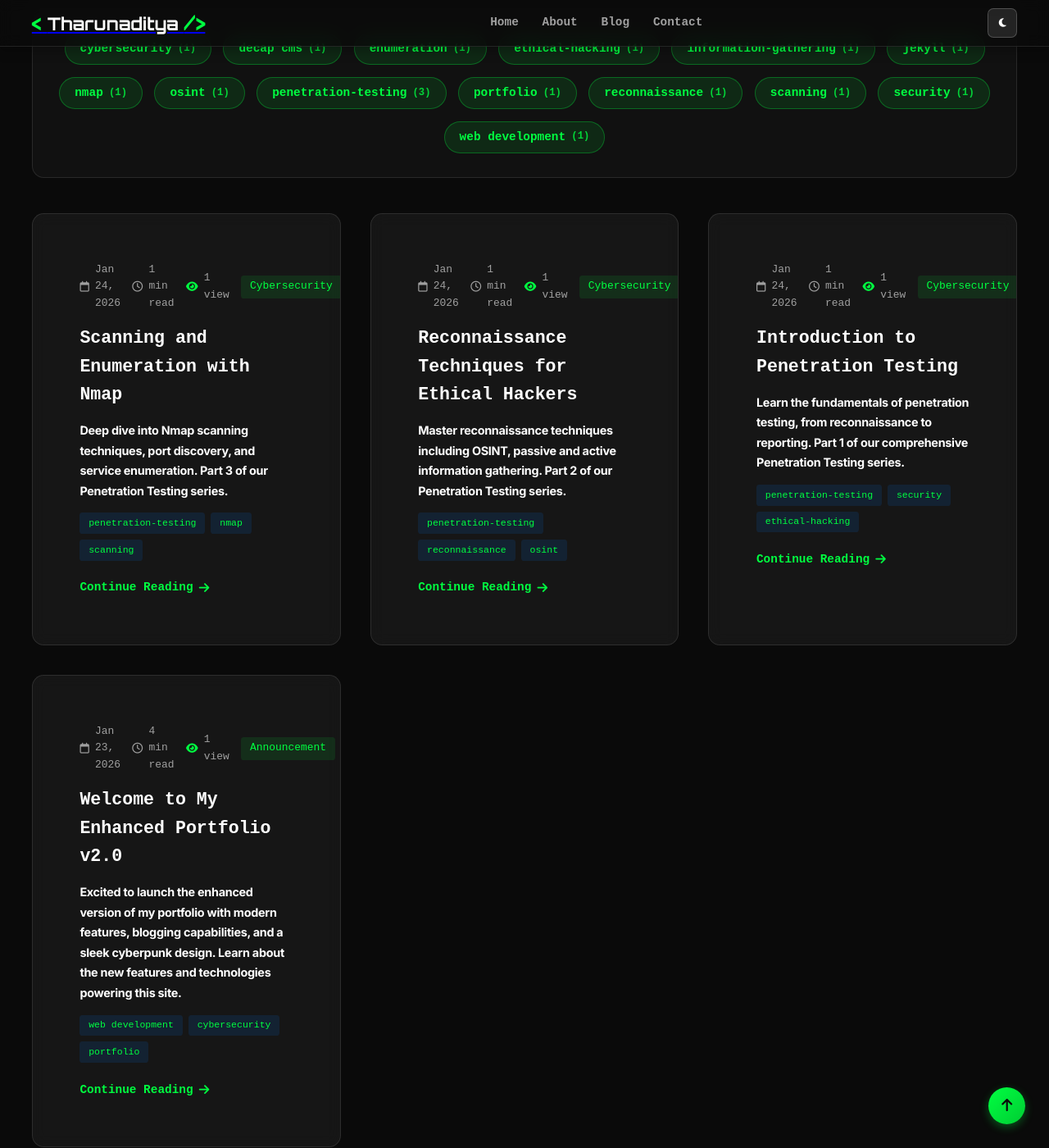
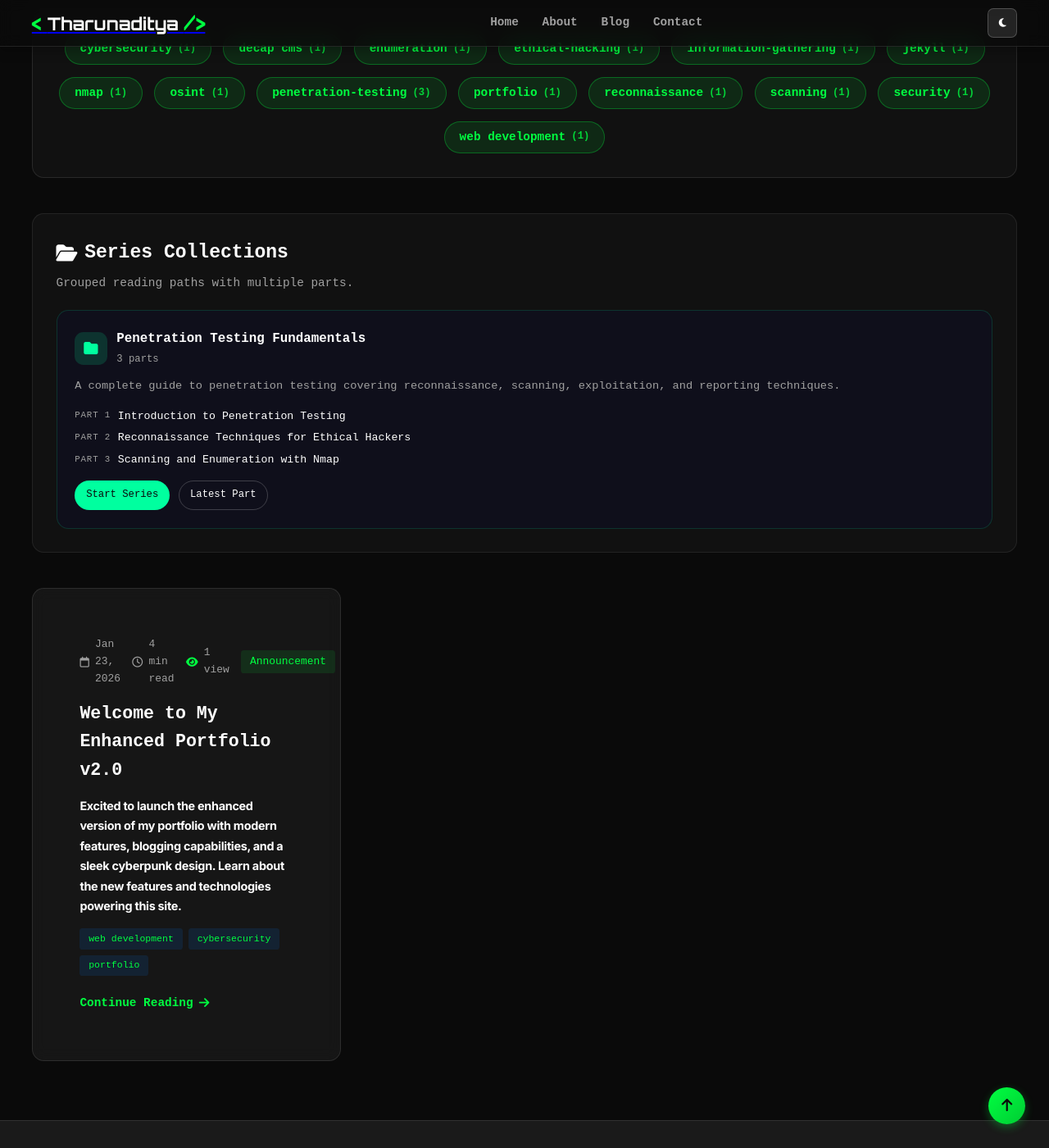
Before and after one commit to Tharunaditya/tharunaditya.github.io, a Jekyll site: the page built from blog/index.html, in a window 1280 px wide and 1400 px high, scrolled down 640 px. Shown: the whole window at 82% size. Built offline with Jekyll 4.4.1, drawn with Linux system fonts in a browser that asks for light colours; nearby versions of some CDN libraries; the list of posts is cut into pages by our own code.

Commit message:
Group series posts into a series shelf on blog index

```diff
--- a/assets/css/blog.css
+++ b/assets/css/blog.css
@@ -193,6 +193,160 @@
     display: grid;
     grid-template-columns: repeat(auto-fill, minmax(350px, 1fr));
     gap: 2.5rem;
+}
+
+/* ============================================
+   SERIES SHELF (Blog Index)
+============================================ */
+.series-shelf {
+    margin: 2rem 0 3rem;
+    padding: 2rem;
+    background: rgba(255, 255, 255, 0.03);
+    border: 1px solid rgba(255, 255, 255, 0.08);
+    border-radius: var(--radius-lg);
+}
+
+.series-shelf-header {
+    display: flex;
+    flex-direction: column;
+    gap: 0.5rem;
+    margin-bottom: 1.5rem;
+}
+
+.series-shelf-header h3 {
+    font-size: 1.6rem;
+    color: var(--text-primary);
+    display: flex;
+    align-items: center;
+    gap: 0.6rem;
+}
+
+.series-shelf-header p {
+    color: var(--text-secondary);
+    margin: 0;
+}
+
+.series-shelf-row {
+    display: grid;
+    grid-template-columns: repeat(auto-fit, minmax(320px, 1fr));
+    gap: 1.5rem;
+}
+
+.series-folder {
+    padding: 1.5rem;
+    border-radius: var(--radius-lg);
+    background: rgba(15, 15, 35, 0.6);
+    border: 1px solid rgba(0, 255, 159, 0.15);
+    transition: transform var(--transition-fast), border-color var(--transition-fast), box-shadow var(--transition-fast);
+}
+
+.series-folder:hover {
+    transform: translateY(-4px);
+    border-color: rgba(0, 255, 159, 0.35);
+    box-shadow: var(--shadow-md);
+}
+
+.series-folder-header {
+    display: flex;
+    align-items: center;
+    gap: 0.8rem;
+    margin-bottom: 0.75rem;
+}
+
+.series-folder-icon {
+    width: 44px;
+    height: 44px;
+    border-radius: 12px;
+    background: rgba(0, 255, 159, 0.15);
+    color: var(--sidebar-accent);
+    display: flex;
+    align-items: center;
+    justify-content: center;
+    font-size: 1.2rem;
+}
+
+.series-folder-title h4 {
+    margin: 0;
+    font-size: 1.1rem;
+    color: var(--text-primary);
+}
+
+.series-folder-count {
+    font-size: 0.85rem;
+    color: var(--text-secondary);
+}
+
+.series-folder-desc {
+    margin: 0.5rem 0 1rem;
+    color: var(--text-secondary);
+    font-size: 0.95rem;
+    line-height: 1.6;
+}
+
+.series-folder-list {
+    list-style: none;
+    padding: 0;
+    margin: 0 0 1rem;
+    display: grid;
+    gap: 0.4rem;
+}
+
+.series-folder-list li {
+    display: grid;
+    grid-template-columns: auto 1fr;
+    gap: 0.6rem;
+    align-items: center;
+    font-size: 0.92rem;
+}
+
+.series-folder-list a {
+    color: var(--text-primary);
+    text-decoration: none;
+    transition: color var(--transition-fast);
+}
+
+.series-folder-list a:hover {
+    color: var(--sidebar-accent);
+}
+
+.series-part {
+    font-size: 0.75rem;
+    text-transform: uppercase;
+    letter-spacing: 0.08em;
+    color: var(--text-secondary);
+}
+
+.series-folder-actions {
+    display: flex;
+    gap: 0.75rem;
+    flex-wrap: wrap;
+}
+
+.series-btn {
+    padding: 0.5rem 0.9rem;
+    border-radius: 999px;
+    border: 1px solid rgba(255, 255, 255, 0.2);
+    color: var(--text-primary);
+    text-decoration: none;
+    font-size: 0.85rem;
+    transition: all var(--transition-fast);
+}
+
+.series-btn.primary {
+    background: var(--sidebar-accent);
+    color: #0a0a0a;
+    border-color: transparent;
+}
+
+.series-btn:hover {
+    transform: translateY(-2px);
+    border-color: var(--sidebar-accent);
+    color: var(--sidebar-accent);
+}
+
+.series-btn.primary:hover {
+    color: #0a0a0a;
+    filter: brightness(0.95);
 }
 
 /* Blog Card */
--- a/blog/index.html
+++ b/blog/index.html
@@ -41,9 +41,55 @@ title: Blog
         <!-- Search Results (hidden by default) -->
         <div id="search-results" style="display: none;"></div>
 
-        <!-- Blog Grid -->
+        <!-- Series Shelf -->
+        {% assign series_posts = site.posts | where_exp: "post", "post.series != nil" %}
+        {% assign series_names = series_posts | map: "series" | uniq %}
+        {% if series_names.size > 0 %}
+        <section class="series-shelf">
+            <div class="series-shelf-header">
+                <h3><i class="fas fa-folder-open"></i> Series Collections</h3>
+                <p>Grouped reading paths with multiple parts.</p>
+            </div>
+            <div class="series-shelf-row">
+                {% for series_name in series_names %}
+                    {% assign series_group = series_posts | where: "series", series_name | sort: "series_order" %}
+                    {% assign first_post = series_group | first %}
+                    {% assign last_post = series_group | last %}
+                    <article class="series-folder glass-card">
+                        <div class="series-folder-header">
+                            <div class="series-folder-icon">
+                                <i class="fas fa-folder"></i>
+                            </div>
+                            <div class="series-folder-title">
+                                <h4>{{ series_name }}</h4>
+                                <span class="series-folder-count">{{ series_group.size }} parts</span>
+                            </div>
+                        </div>
+                        {% if first_post.series_description %}
+                        <p class="series-folder-desc">{{ first_post.series_description | strip_html | truncatewords: 24 }}</p>
+                        {% endif %}
+                        <ul class="series-folder-list">
+                            {% for post in series_group limit:3 %}
+                            <li>
+                                <span class="series-part">Part {{ post.series_order | default: forloop.index }}</span>
+                                <a href="{{ post.url | relative_url }}">{{ post.title }}</a>
+                            </li>
+                            {% endfor %}
+                        </ul>
+                        <div class="series-folder-actions">
+                            <a href="{{ first_post.url | relative_url }}" class="series-btn primary">Start Series</a>
+                            <a href="{{ last_post.url | relative_url }}" class="series-btn">Latest Part</a>
+                        </div>
+                    </article>
+                {% endfor %}
+            </div>
+        </section>
+        {% endif %}
+
+        <!-- Blog Grid (Non-series posts) -->
+        {% assign non_series_posts = site.posts | where_exp: "post", "post.series == nil" %}
         <div class="blog-grid">
-            {% for post in site.posts %}
+            {% for post in non_series_posts %}
             <article class="blog-card glass-card">
                 {% if post.image %}
                 <div class="blog-card-image">
@@ -102,7 +148,7 @@ title: Blog
             </article>
             {% endfor %}
 
-            {% if site.posts.size == 0 %}
+            {% if non_series_posts.size == 0 and series_names.size == 0 %}
             <div class="no-posts">
                 <i class="fas fa-blog"></i>
                 <h3>No blog posts yet</h3>
```
